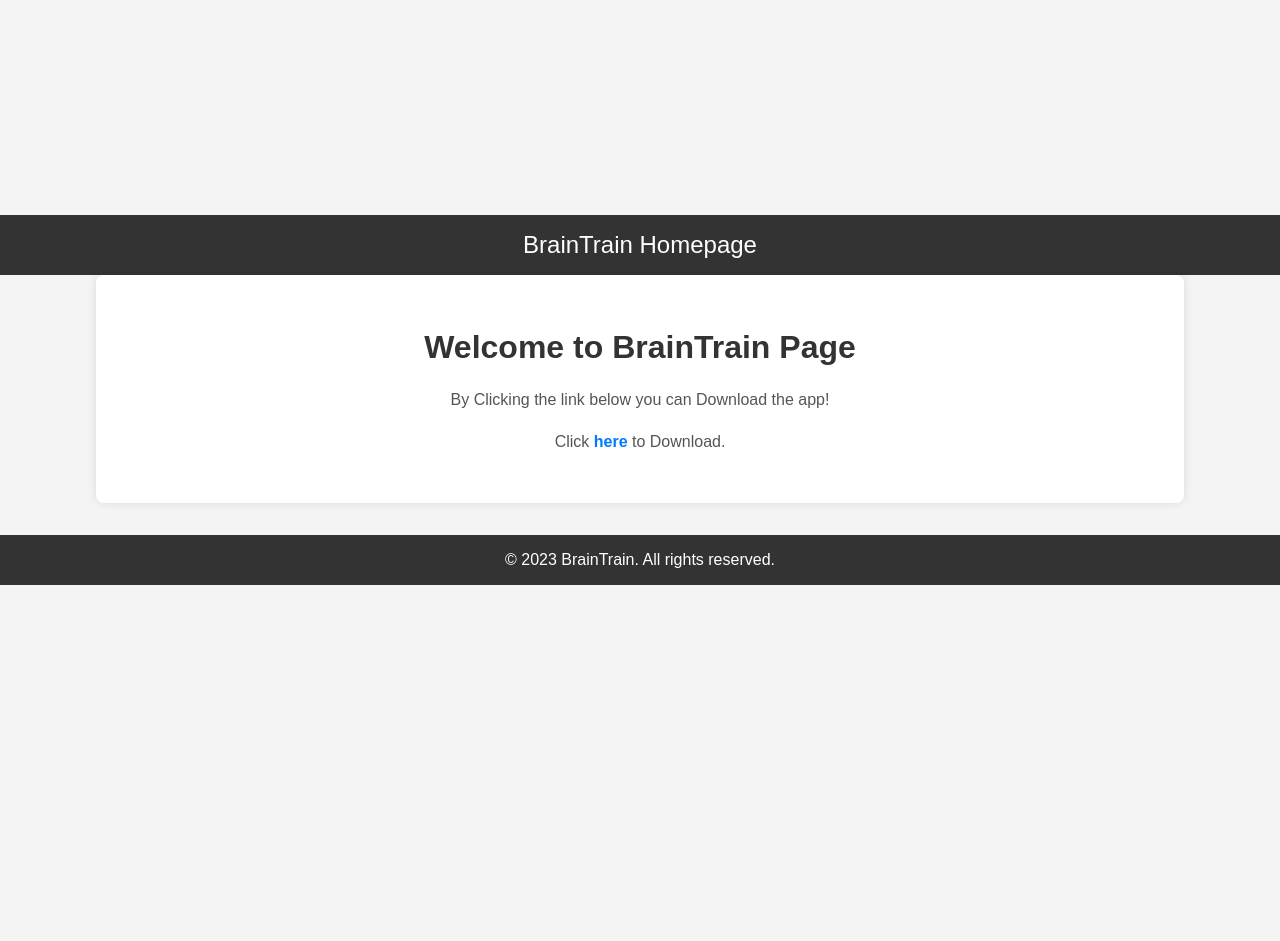
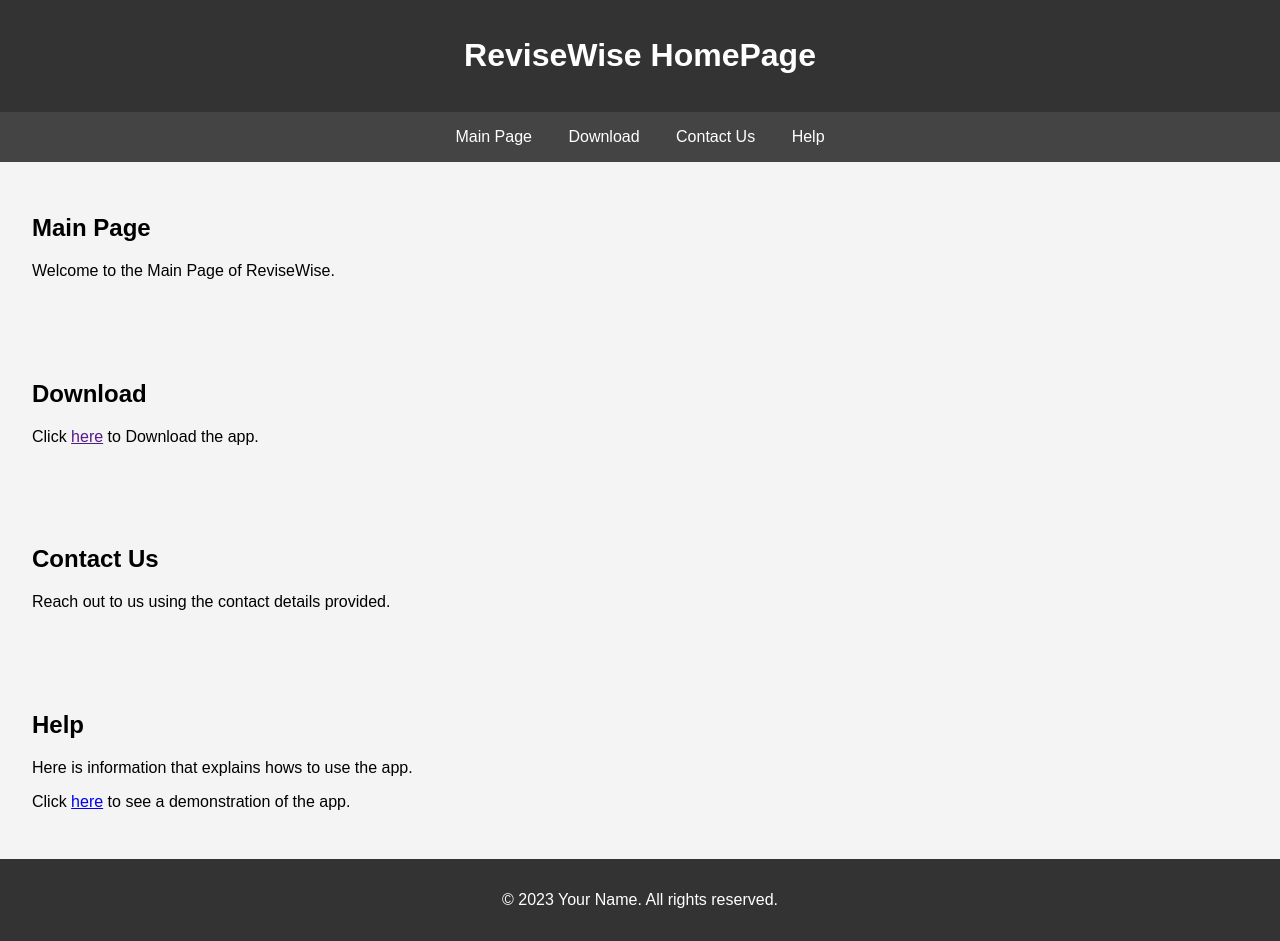
Before and after one commit to cialanjcampbell/braintrain.github.io, a plain HTML site: page index.html in a window 1280 px wide. Before the commit the page ends 800 px from the top, so only its background shows below. Drawn offline with Linux system fonts and the light colour scheme.

Commit message:
Update index.html

```diff
--- a/index.html
+++ b/index.html
@@ -1,92 +1,89 @@
 <!DOCTYPE html>
 <html lang="en">
+
 <head>
     <meta charset="UTF-8">
     <meta name="viewport" content="width=device-width, initial-scale=1.0">
-    <title>BrainTrain</title>
+    <title>ReviseWise Homepage</title>
     <style>
         body {
             font-family: 'Arial', sans-serif;
-            background-color: #f4f4f4;
             margin: 0;
             padding: 0;
-            display: flex;
-            flex-direction: column;
-            align-items: center;
-            justify-content: center;
-            height: 100vh;
+            background-color: #f4f4f4;
         }
 
         header {
             background-color: #333;
             color: #fff;
+            padding: 1em 0;
             text-align: center;
-            padding: 1rem;
-            font-size: 1.5rem;
-            width: 100%;
         }
 
-        main {
+        nav {
+            background-color: #444;
+            padding: 1em 0;
             text-align: center;
-            padding: 2rem;
-            box-shadow: 0 0 10px rgba(0, 0, 0, 0.1);
-            background-color: #fff;
-            border-radius: 8px;
-            width: 80%;
-        }
-       img {
-        max-width: 100%;
-        height: auto;
-        border-radius: 8px;
-        margin-top: 20px;
-        width: 100%; /* This will make the image fill its container */
         }
 
-        h1 {
-            color: #333;
+        nav a {
+            color: #fff;
+            margin: 0 1em;
+            text-decoration: none;
         }
 
-        p {
-            color: #555;
-            line-height: 1.6;
-        }
-
-        a {
-            color: #007BFF;
-            text-decoration: none;
-            font-weight: bold;
-        }
-
-        a:hover {
-            text-decoration: underline;
+        section {
+            padding: 2em;
         }
 
         footer {
-            margin-top: 2rem;
             background-color: #333;
             color: #fff;
+            padding: 1em 0;
             text-align: center;
-            padding: 1rem;
-            width: 100%;
         }
     </style>
 </head>
+
 <body>
-
     <header>
-        BrainTrain Homepage
+        <h1>ReviseWise HomePage</h1>
     </header>
 
-    <main>
-        <h1>Welcome to BrainTrain Page</h1>
-        <p>By Clicking the link below you can Download the app!</p>
+    <nav>
+        <a href="#mainPage">Main Page</a>
+        <a href="#download">Download</a>
+        <a href="#contactUs">Contact Us</a>
+        <a href="#help">Help</a>
+    </nav>
 
-        <p>Click <a href="https://github.com/cialanjcampbell/braintrain.github.io/releases/download/v0.1.1/QuizNea.application">here</a> to Download.</p>
-    </main>
+    <section id="mainPage">
+        <h2>Main Page</h2>
+        <p>Welcome to the Main Page of ReviseWise.</p>
+    </section>
+
+    <section id="download">
+        <h2>Download</h2>
+        <p>Click <a href="">here</a> to Download the app.</p>
+
+    </section>
+
+    <section id="contactUs">
+        <h2>Contact Us</h2>
+        <p>Reach out to us using the contact details provided.</p>
+
+
+    </section>
+
+    <section id="help">
+        <h2>Help</h2>
+        <p>Here is information that explains hows to use the app.</p>
+       <p>Click <a href="https://youtu.be/h9K8T_xDu0Q">here</a> to see a demonstration of the app.</p>
+    </section>
 
     <footer>
-        © 2023 BrainTrain. All rights reserved.
+        <p>&copy; 2023 Your Name. All rights reserved.</p>
     </footer>
+</body>
 
-</body>
 </html>
```
